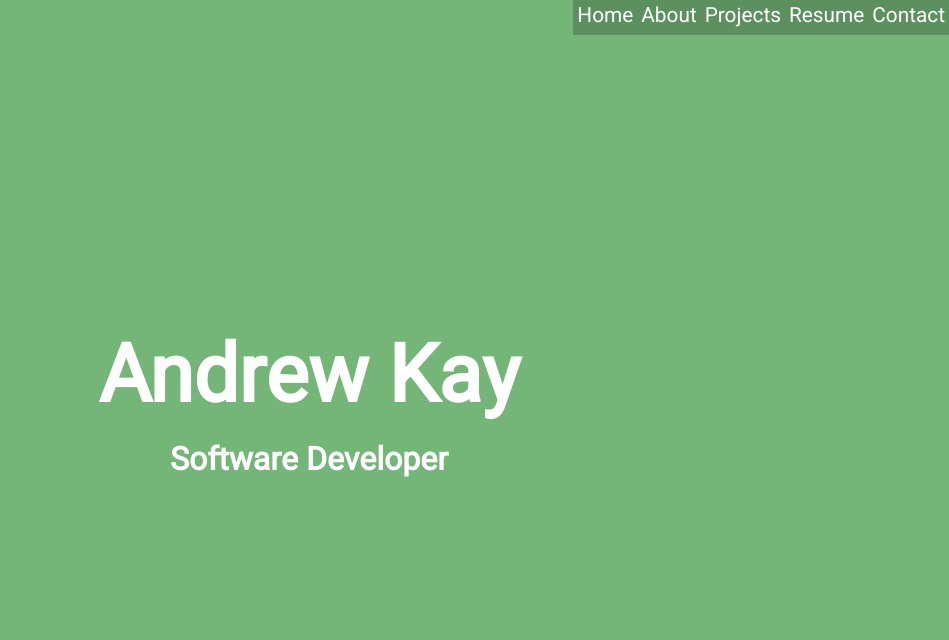
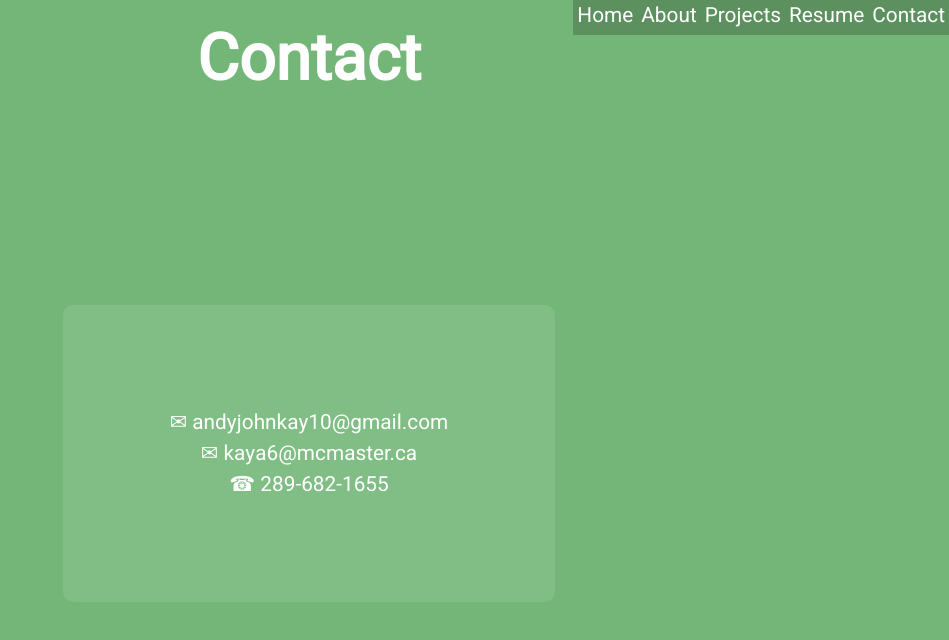
Before and after one commit to andrewkay6/frontend-portfolio, a React (Create React App) app: page /#/contact in a window 1280 px wide. Before the commit this address led to /#/. Shown: the top 640 px of the page, without its empty margins (331-1280 px from the left). Built offline with nearby package versions, Linux system fonts and the light colour scheme.

Commit message:
Fixed an issue with the Router

```diff
--- a/src/AnimatedRoutes.tsx
+++ b/src/AnimatedRoutes.tsx
@@ -6,11 +6,8 @@ import ProjectsPage from "./ProjectsPage";
 import ResumePage from "./ResumePage";
 import ContactPage from "./ContactPage";
 
-interface Props {
-    setPageState: (pageState: string) => void;
-}
 
-const AnimatedRoutes = (props: Props) => {
+const AnimatedRoutes = () => {
     const location = useLocation();
     return (
         <Routes location={location} key={location.pathname}>
--- a/src/App.tsx
+++ b/src/App.tsx
@@ -1,30 +1,11 @@
 import { useState } from 'react';
-import HomePage from './HomePage';
 import Header from './Header';
-import AboutPage from './AboutPage';
-import ResumePage from './ResumePage';
-import ProjectsPage from './ProjectsPage';
-import ContactPage from './ContactPage';
-
+import AnimatedRoutes from './AnimatedRoutes';
 
 function App() {
+
   const [pageState, setPageState] = useState("");
 
-  let pageContents;
-
-  if (pageState === "home") {
-    pageContents = <HomePage />;
-  } else if (pageState === "about") {
-    pageContents = <AboutPage />;
-  } else if (pageState === "projects") {
-    pageContents = <ProjectsPage />;
-  } else if (pageState === "resume") {
-    pageContents = <ResumePage />;
-  } else if (pageState === "contact") {
-    pageContents = <ContactPage />;
-  } else {
-    pageContents = <HomePage />;
-  }
   return (
 
     <div className="App">
@@ -32,7 +13,7 @@ function App() {
         pageState={pageState}
         setPageState={setPageState}
       />
-      {pageContents}
+      <AnimatedRoutes/>
     </div>
   );
 }
--- a/src/ContactPage.tsx
+++ b/src/ContactPage.tsx
@@ -5,24 +5,20 @@ const ContactPage = () => {
         <div className="page contact-container">
             <SectionTitle children="Contact" />
 
-            <div className="contact-content">
-                <div className="contact-text">
-                    <div className="contact-text-item">
-                        <div className="contact-text-item-title">
-                            Email:
-                        </div>
+            <div className="contact-content-container">
                         <div className="contact-text-item-content">
-                            Email 1:&nbsp;
                             <a href="mailto:andyjohnkay10@gmail.com">
-                                andyjohnkay10@gmail.com
+                                ✉ andyjohnkay10@gmail.com
                             </a>
-                            Email 2:&nbsp;
+                            <br/>
                             <a href="mailto:kaya6@mcmaster.ca">
-                                kaya6@mcmaster.ca
+                                ✉ kaya6@mcmaster.ca
                             </a>
-                        </div>
+
+                            <br/>
+                            <a href="tel:289-682-1655"> ☎ 289-682-1655</a>
+
                     </div>
-                </div>
             </div>
         </div>
     );
--- a/src/ProjectDetails.tsx
+++ b/src/ProjectDetails.tsx
@@ -7,7 +7,11 @@ interface Props {
 const ProjectDetails = ({ currentProjectData }: Props) => {
     return (
         <div className="project-details-container">
-            <div style={{ textAlign: "center" }}>{currentProjectData.description}</div>
+            <div
+                className="project-description-container"
+                style={{ textAlign: "center" }}
+            >
+                {currentProjectData.description}</div>
             <div className="section-subtitle" style={{ fontWeight: "normal" }}>Links</div>
             <div className="project-links-container">
                 {currentProjectData.links.map((link, index) => (
--- a/src/ProjectsPage.tsx
+++ b/src/ProjectsPage.tsx
@@ -46,7 +46,7 @@ const ProjectsPage = () => {
                     transition={{ duration: 0.1 }}
                     className="projects-content-container"
                 >
-                    <div className="section-subtitle">
+                    <div className="section-title">
                         {currentProjectData.name}
                     </div>
                    <ImagePreview
--- a/src/ResumeData.tsx
+++ b/src/ResumeData.tsx
@@ -38,7 +38,7 @@ const resumeData = [
                 "title": "Technical Consultant / Software Developer",
                 "subtitle": "CONTAX Inc.",
                 "description": [
-                    "May 2022 - Aug 2023",
+                    "May 2022 - Sep 2023",
                     "1 year, 4 months",
                 ],
                 "summary": [
--- a/src/ResumePage.tsx
+++ b/src/ResumePage.tsx
@@ -8,7 +8,7 @@ const ResumePage = () => {
     if (item.summary) {
       if (Array.isArray(item.summary)) {
         return item.summary.map((summary, summaryIndex) => (
-          <div key={summaryIndex}>{summary}</div>
+          <li key={summaryIndex}>{summary}</li>
         ));
       } else {
         return (
--- a/src/index.css
+++ b/src/index.css
@@ -118,15 +118,17 @@ body {
 }
 
 .about-text {
-  font-size: 120%;
+  font-size: 130%;
   margin: 0;
-  padding: 0;
+  padding: 1%;
   text-align: center;
   box-sizing: border-box;
   align-items: center;
+  background-color: rgba(255, 255, 255, 0.1);
+  border-radius: 10px;
+  max-width: 900px;
 }
 .projects-container {
-  /* background: rgb(134, 211, 134); */
   display: flex;
   flex-direction: column;
   max-height: 100vh;
@@ -171,13 +173,14 @@ body {
 }
 
 .resume-container {
-  /* background: rgb(236, 144, 144); */
   display: flex;
   flex-direction: column;
 }
 .resume-item-header{
   display: flex;
   flex-direction: row;
+  width: 100%;
+  justify-content: flex-start;
 }
 .resume-download-button {
   background: none;
@@ -193,9 +196,6 @@ body {
   box-sizing: border-box;
   text-align: center;
   transition: 0.2s;
-  /* This puts the button on top of the transparent header */
-  z-index: 2;
-
 }
 .resume-download-button:hover {
   background: white;
@@ -246,8 +246,6 @@ body {
 .resume-section-content{
   display: flex;
   flex-direction: row;
-  /* background: rgba(255, 255, 255, 0.1); */
-  /* border: 2px solid rgba(255, 255, 255, 0.075); */
   padding: 2%;
   border-radius: 10px;
 }
@@ -256,22 +254,23 @@ body {
   flex-direction: column;
   justify-content: center;
   align-items: center;
-  padding: 1%;
+  padding: 2%;
   margin: 0;
   box-sizing: border-box;
   width: 100%;
-  background-color: rgba(255, 255, 255, 0.075);
+  background-color: rgba(255, 255, 255, 0.1);
   border-radius: 10px;
 }
 
 .resume-section-text-container{
   display: flex;
   flex-direction: column;
-  justify-content: left;
+  justify-content: center;
   align-items: left;
   padding: 1%;
   margin: 0;
   box-sizing: border-box;
+
 
 }
 .projects-content-container {
@@ -298,7 +297,7 @@ body {
 }
 .project-link-container {
   border-radius: 10px;
-  background: rgba(255, 255, 255, 0.075);
+  background: rgba(0, 0, 0, 0.1);
   box-sizing: border-box;
   display: flex;
   flex-direction: row;
@@ -307,10 +306,17 @@ body {
   transition: 0.1s;
   margin-left: 1%;
   margin-right: 1%;
+  width: 40%;
 }
 .project-link-text{
   padding: 2%;
 
+}
+.project-description-container {
+  max-width: 1000px;
+  background-color: rgba(0, 0, 0, 0.1);
+  border-radius: 10px;
+  padding: 2%;
 }
 
 .project-link-container:hover {
@@ -491,3 +497,32 @@ body {
   transform: scale(1.1) rotate(180deg);
   -webkit-transform: scale(1.1) rotate(180deg);
 }
+
+.contact-content-container {
+  display: flex;
+  flex-direction: column;
+  justify-content: center;
+  text-align: center;
+  align-items: center;
+  padding: 8%;
+  max-width: 1000px;
+  box-sizing: border-box;
+  background: rgba(255, 255, 255, 0.1);
+  border-radius: 10px;
+  margin-top: auto;
+  margin-bottom: auto;
+}
+.contact-container {
+  display: flex;
+  flex-direction: column;
+  /* justify-content: center; */
+  align-items: center;
+}
+.contact-content-container a {
+  text-decoration: none;
+  color: white;
+  font-size: 130%;
+  padding: 4px;
+  cursor: pointer;
+  box-sizing: border-box;
+}
```
Also changed, not shown: src/FullScreenImage.tsx (added, +31 -0 lines).
